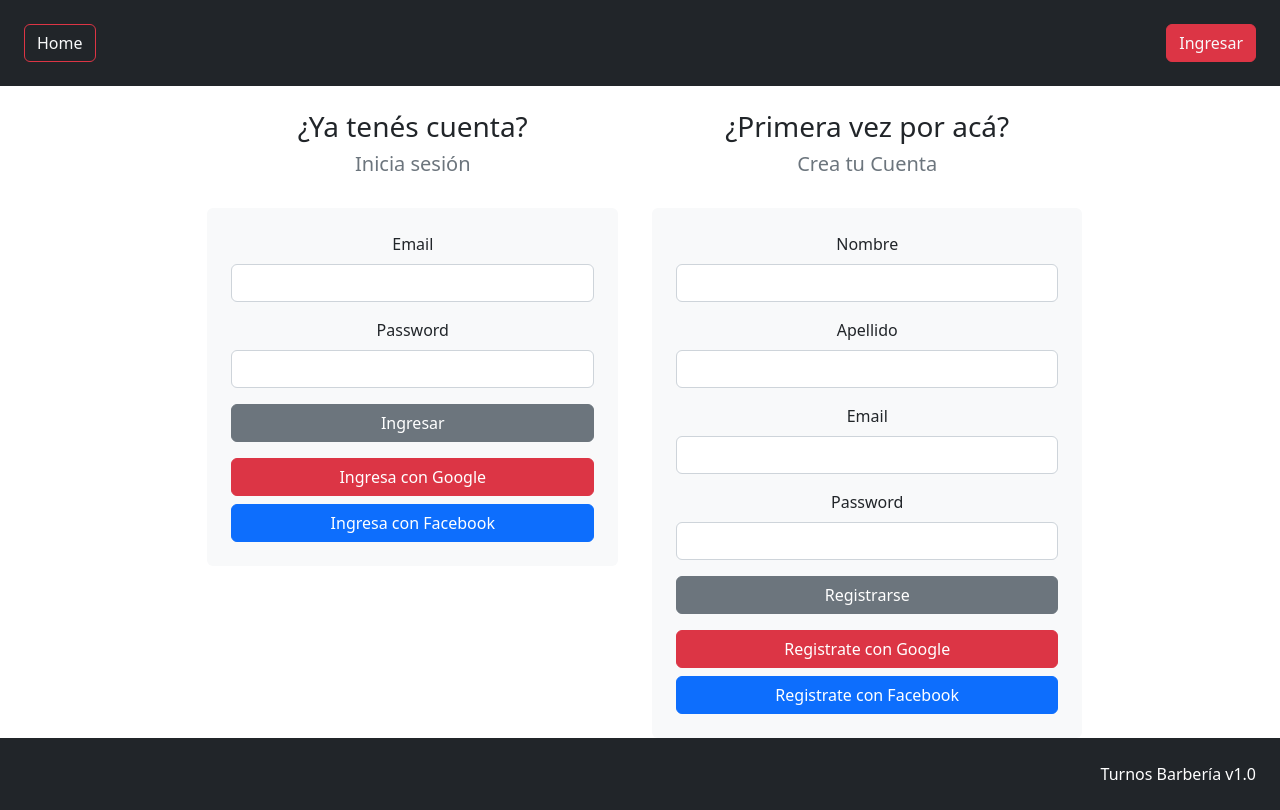
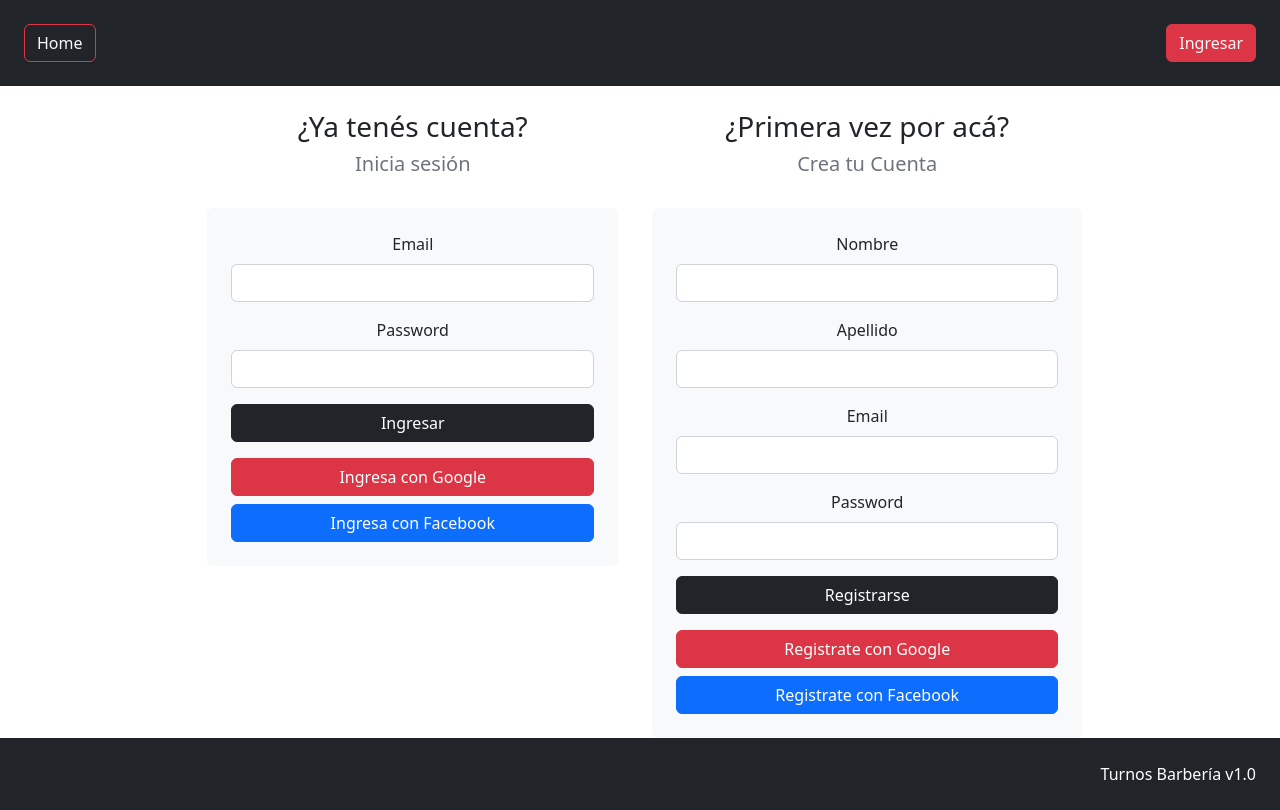
Before and after one commit to makzzer/barber-react, a React (Vite) app: page /ingresar in a window 1280 px wide. Built offline with nearby package versions, Linux system fonts and the light colour scheme.

Commit message:
mejora en login y crearcuenta

```diff
--- a/src/components/SignIn.jsx
+++ b/src/components/SignIn.jsx
@@ -26,7 +26,7 @@ const SignIn = () => {
         <div className="mb-3">
           <button
             onClick={handleSignIn}
-            className="btn btn-secondary w-100"
+            className="btn btn-dark w-100"
             type="submit"
           >
             Ingresar
--- a/src/components/SignUp.jsx
+++ b/src/components/SignUp.jsx
@@ -65,7 +65,7 @@ const SignUp = () => {
         <div className="mb-3">
           <button
             onClick={handleSignUp}
-            className="btn btn-secondary w-100"
+            className="btn btn-dark w-100"
             type="submit"
           >
             Registrarse
```
